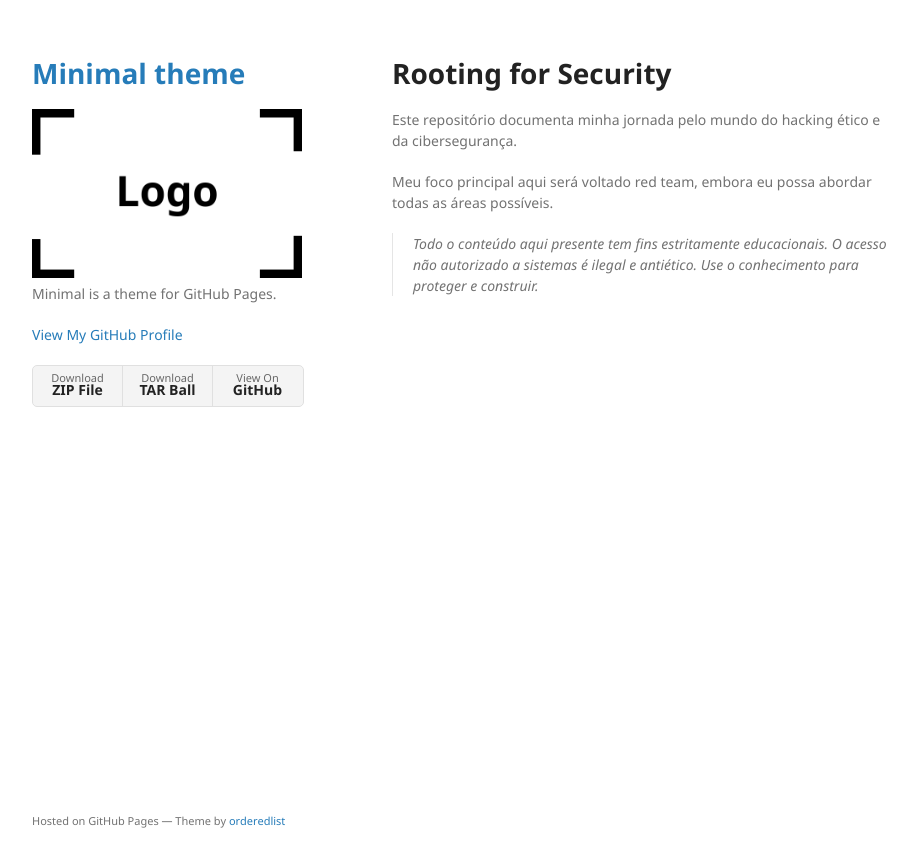
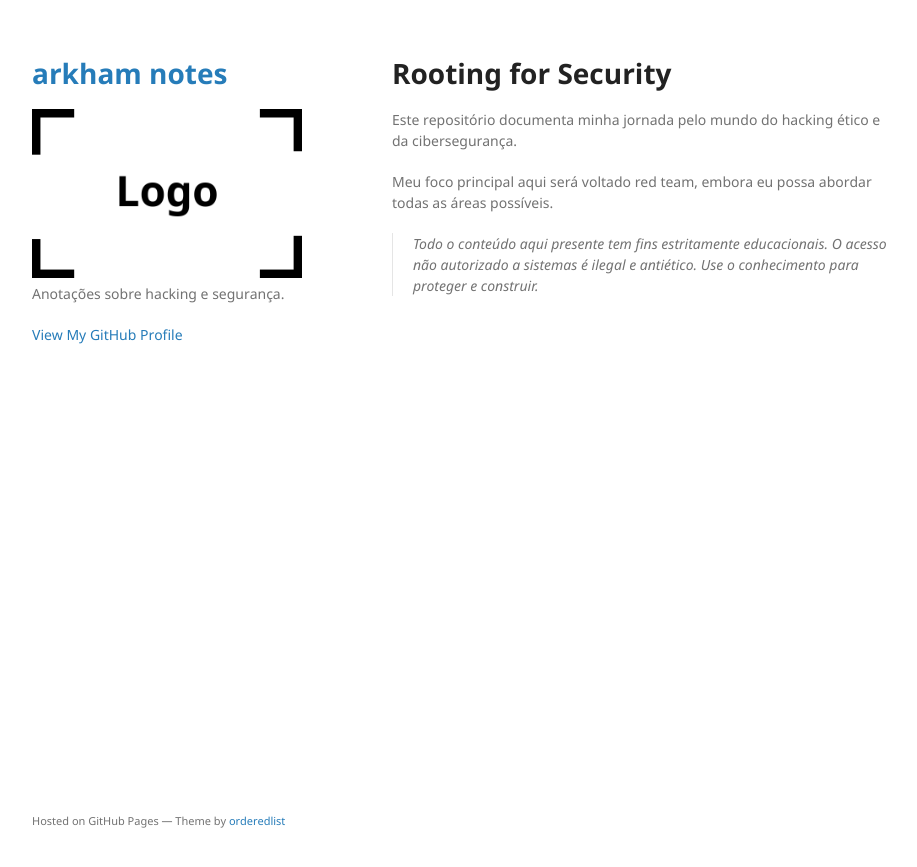
Before and after one commit to a-rkham/a-rkham.github.io, a Jekyll site: the page built from index.md, in a window 1280 px wide. Shown: the top 867 px of the page, without its empty margins (178-1095 px from the left). Built offline with Jekyll 4.4.1, drawn with Linux system fonts in a browser that asks for light colours; our own code applies the rules of GitHub Pages for plain Markdown files.

Commit message:
update config.yml

```diff
--- a/_config.yml
+++ b/_config.yml
@@ -1,6 +1,16 @@
-title: Minimal theme
+title: arkham notes
+github_username: a-rkham
 logo: /assets/img/logo.png
-description: Minimal is a theme for GitHub Pages.
-show_downloads: true
+description: Anotações sobre hacking e segurança.
+show_downloads: false
+lang: pt-BR
 google_analytics:
 theme: jekyll-theme-minimal
+exclude:
+  - Gemfile
+  - Gemfile.lock
+  - node_modules
+  - vendor
+  - .sass-cache
+  - .jekyll-cache
+  - .bundle
```
